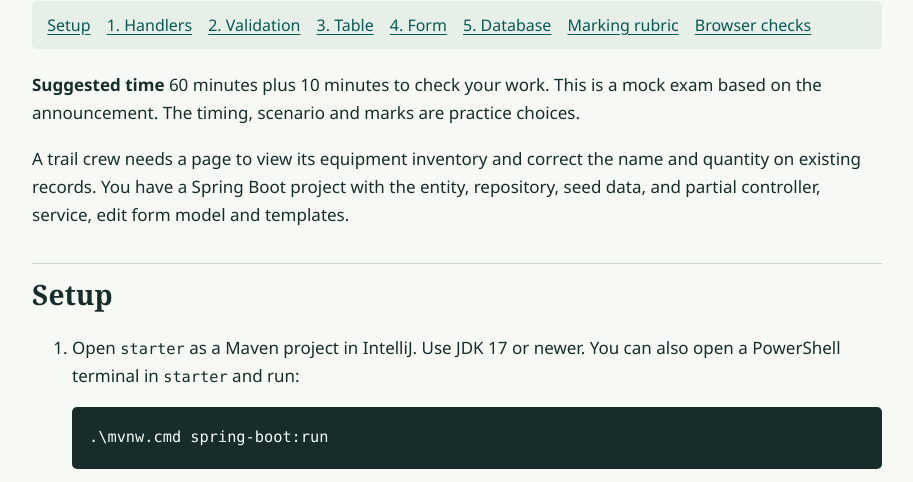
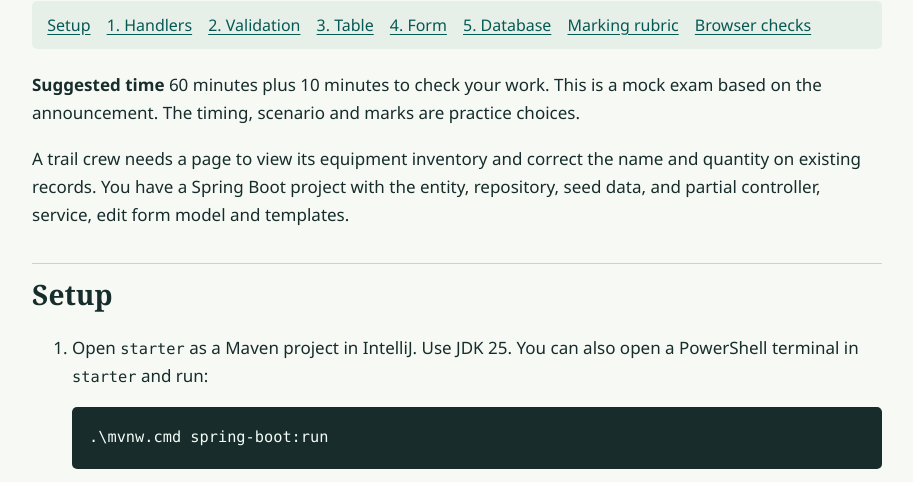
Before and after one commit to Rory-Hughes/Spring-MVC-Practice-Test, a plain HTML site: page practice-exam.html in a window 1280 px wide. Shown: the part 318-800 px from the top of the page, without its empty margins (183-1096 px from the left). Drawn offline with Linux system fonts and the light colour scheme.

Commit message:
Update practice exam setup for JDK 25

```diff
--- a/practice-exam.html
+++ b/practice-exam.html
@@ -30,7 +30,7 @@
 <p>A trail crew needs a page to view its equipment inventory and correct the name and quantity on existing records. You have a Spring Boot project with the entity, repository, seed data, and partial controller, service, edit form model and templates.</p>
 <h2 id="setup">Setup</h2>
 <ol>
-<li><p>Open <code>starter</code> as a Maven project in IntelliJ. Use JDK 17 or newer. You can also open a PowerShell terminal in <code>starter</code> and run:</p>
+<li><p>Open <code>starter</code> as a Maven project in IntelliJ. Use JDK 25. You can also open a PowerShell terminal in <code>starter</code> and run:</p>
 <pre><code class="language-powershell">.\mvnw.cmd spring-boot:run
 </code></pre>
 </li>
```
